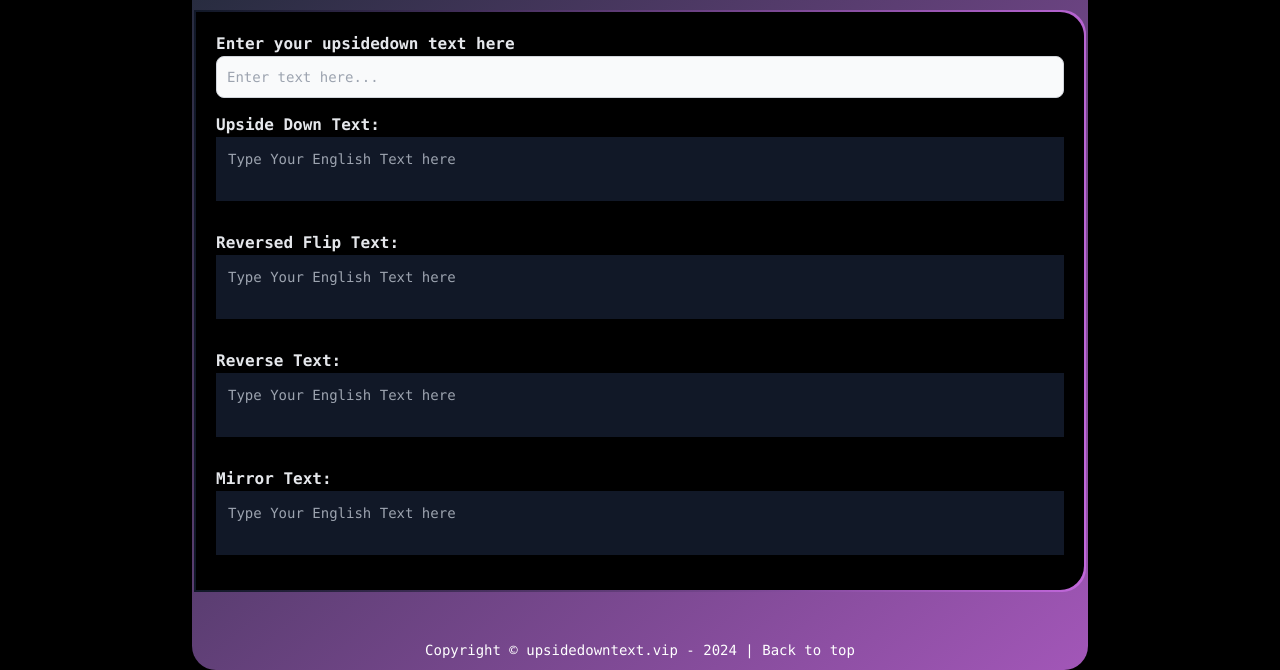
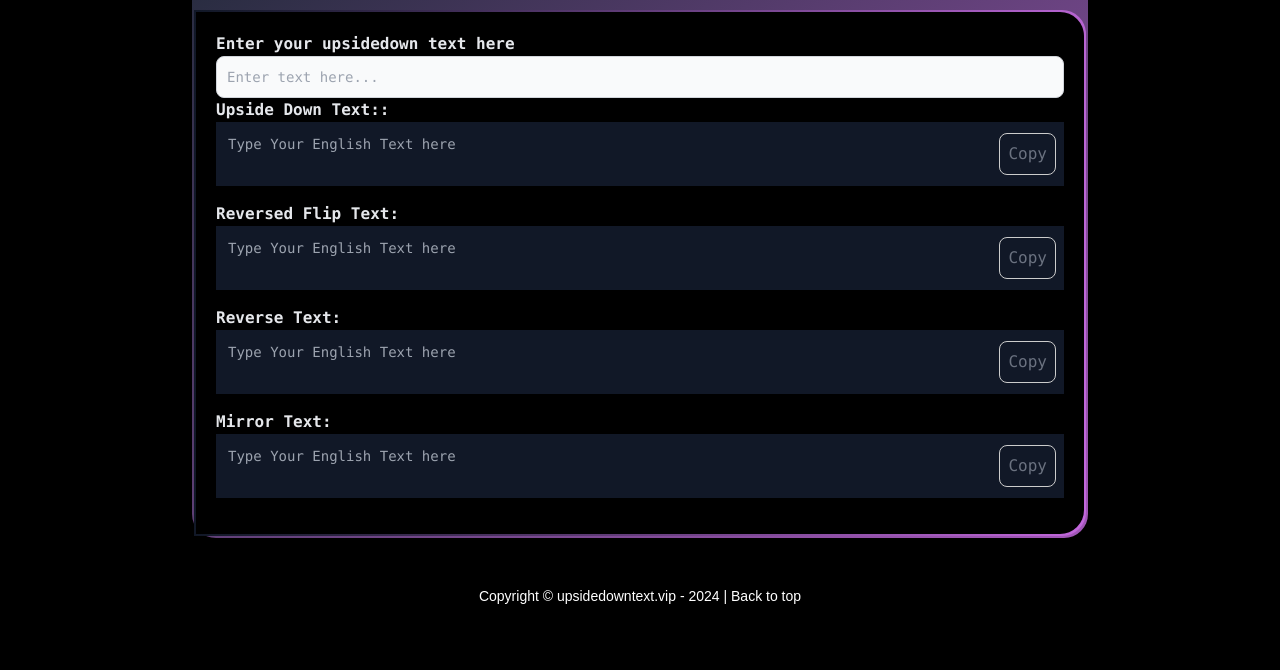
Before and after one commit to yangjuzi/upsidedown, a plain HTML site: page index.html in a window 1280 px wide. Shown: the part 224-894 px from the top of the page. After the commit the page ends 838 px from the top, so only its background shows below. Drawn offline with Linux system fonts and the light colour scheme.

Commit message:
add copy button

```diff
--- a/index.html
+++ b/index.html
@@ -1,5 +1,6 @@
 <!DOCTYPE html>
 <html lang="en">
+
 <head>
     <meta charset="UTF-8">
     <meta name="viewport" content="width=device-width, initial-scale=1.0">
@@ -16,27 +17,40 @@
 
         }
 
-        .output {
-            margin: 15px 0;
-			display: flex;
-            flex-direction: column;
-            align-items: flex-start; /* 新增 */
 
-        }
         label {
             font-weight: bold;
-			text-align: left; /* 修改 */
+            text-align: left;
+            /* 修改 */
         }
+
         input {
             width: 100%;
             padding: 8px;
             margin: 8px 0;
             font-size: 16px;
-			text-align: left; /* 修改 */
+            text-align: left;
+            /* 修改 */
         }
 
+
+
+        /* 添加按钮样式 */
+        button {
+            padding: 10px;
+            background-color: #f1f1f1;
+            border: 1px solid #ccc;
+            border-radius: 4px;
+            cursor: pointer;
+            margin-left: 10px;
+        }
+
+        button:hover {
+            background-color: #ddd;
+        }
     </style>
 </head>
+
 <body>
     /*nav*/
 
@@ -46,7 +60,8 @@
 
 
             <div class="hidden w-full md:block md:w-auto" id="navbar-default">
-      <ul class="font-medium flex flex-col p-4 md:p-0 mt-4 border border-gray-100 rounded-lg bg-gray-50 md:flex-row md:space-x-8 rtl:space-x-reverse md:mt-0 md:border-0 md:bg-black dark:bg-gray-800 md:dark:bg-gray-900 dark:border-gray-700">
+                <ul
+                    class="font-medium flex flex-col p-4 md:p-0 mt-4 border border-gray-100 rounded-lg bg-gray-50 md:flex-row md:space-x-8 rtl:space-x-reverse md:mt-0 md:border-0 md:bg-black dark:bg-gray-800 md:dark:bg-gray-900 dark:border-gray-700">
                     <li>
                         <a href="./index.html" class="block py-2 px-3 text-gray-200 rounded hover:#cb6ce6">Home</a>
                     </li>
@@ -54,10 +69,12 @@
                         <a href="./aboutus.html" class="block py-2 px-3 text-gray-200 rounded hover:#cb6ce6">About</a>
                     </li>
                     <li>
-          <a href="./contactus.html" class="block py-2 px-3 text-gray-200 rounded hover:#cb6ce6">Contact</a>
+                        <a href="./contactus.html"
+                            class="block py-2 px-3 text-gray-200 rounded hover:#cb6ce6">Contact</a>
                     </li>
                     <li>
-          <a href="./privacypolicy.html" class="block py-2 px-3 text-gray-200 rounded hover:#cb6ce6">Privacy Policy</a>
+                        <a href="./privacypolicy.html"
+                            class="block py-2 px-3 text-gray-200 rounded hover:#cb6ce6">Privacy Policy</a>
                     </li>
 
                 </ul>
@@ -66,32 +83,72 @@
     </nav>
     /*zhuyaogongneng*/
 
-    <div class="relative w-full max-w-4xl text-center mx-auto bg-gradient-to-br from-gray-800 to-[#cb6ce6]/80 rounded-3xl p-[2px] font-mono">
-	<h1 as="h3" class="w-full mt-10 mb-8 text-2xl sm:text-4xl text-gray-200 font-medium" data-br=":R2j6:" data-brr="1" style="display:inline-block;vertical-align:top;text-decoration:inherit;text-wrap:balance">welecome
+    <div
+        class="relative w-full max-w-4xl text-center mx-auto bg-gradient-to-br from-gray-800 to-[#cb6ce6]/80 rounded-3xl p-[2px] font-mono">
+        <h1 as="h3" class="w-full mt-10 mb-8 text-2xl sm:text-4xl text-gray-200 font-medium" data-br=":R2j6:"
+            data-brr="1" style="display:inline-block;vertical-align:top;text-decoration:inherit;text-wrap:balance">
+            welecome
             to upsidedowntext.vip</h1>
 
-		<div class="hidden sm:block bg-gradient-to-r from-gray-900 to-[#cb6ce6]/80 rounded-3xl md:rounded-l-none p-[2px] w-full text-gray-100">
+
+        <div    class="hidden sm:block bg-gradient-to-r from-gray-900 to-[#cb6ce6]/80 rounded-3xl md:rounded-l-none p-[2px] w-full text-gray-100">
             <div class="bg-black p-5 rounded-3xl md:rounded-l-none flex flex-col justify-between">
 
                 <label for="inputText" class="text-gray-200">Enter your upsidedown text here</label>
-        <input type="text" id="inputText" placeholder="Enter text here..." class="bg-gray-50 border border-gray-300 text-gray-900 text-sm rounded-lg focus:ring-blue-500 focus:border-blue-500 block w-full p-2.5 dark:bg-gray-700 dark:border-gray-600 dark:placeholder-gray-400 dark:text-white dark:focus:ring-blue-500 dark:focus:border-blue-500">
+                <input type="text" id="inputText" placeholder="Enter text here..."
+                    class="bg-gray-50 border border-gray-300 text-gray-900 text-sm rounded-lg focus:ring-blue-500 focus:border-blue-500 block w-full p-2.5 dark:bg-gray-700 dark:border-gray-600 dark:placeholder-gray-400 dark:text-white dark:focus:ring-blue-500 dark:focus:border-blue-500">
 
-        <div class="output">
-            <label for="upsideDownText" class="text-gray-200">Upside Down Text:</label>
-            <input type="text" id="upsideDownText" class="bg-gray-900 block border-none outline-none resize-none w-full p-3 pb-8 text-xs sm:text-sm whitespace-pre-wrap overflow-hidden" placeholder="Type Your English Text here" aria-label="Type your English text here" readonly>
+
+
+
+
+                <label for="upsideDownText" class="text-gray-200">Upside Down Text::</label>
+                <div class="relative mb-4">
+                    <input type="text" id="upsideDownText"
+                        class="bg-gray-900 block border-none outline-none resize-none w-full p-3 pb-8 text-xs sm:text-sm whitespace-pre-wrap overflow-hidden"
+                        placeholder="Type Your English Text here" aria-label="Type your English text here" readonly>
+                    <button id="copy-upsideDownText"
+                        class="absolute end-2 top-1/2 -translate-y-1/2 text-gray-500 dark:text-gray-400 hover:bg-gray-100 dark:hover:bg-gray-800 rounded-lg p-2 inline-flex items-center justify-center">
+                        Copy
+                    </button>
                 </div>
-        <div class="output">
                 <label for="reversedFlipText" class="text-gray-200">Reversed Flip Text:</label>
-            <input type="text" id="reversedFlipText" class="bg-gray-900 block border-none outline-none resize-none w-full p-3 pb-8 text-xs sm:text-sm whitespace-pre-wrap overflow-hidden" placeholder="Type Your English Text here" aria-label="Type your English text here" readonly>
+                <div class="relative mb-4">
+                    <input type="text" id="reversedFlipText"
+                        class="bg-gray-900 block border-none outline-none resize-none w-full p-3 pb-8 text-xs sm:text-sm whitespace-pre-wrap overflow-hidden"
+                        placeholder="Type Your English Text here" aria-label="Type your English text here" readonly>
+                    <button id="copy-reversedFlipText"
+                        class="absolute end-2 top-1/2 -translate-y-1/2 text-gray-500 dark:text-gray-400 hover:bg-gray-100 dark:hover:bg-gray-800 rounded-lg p-2 inline-flex items-center justify-center">
+                        Copy
+                    </button>
                 </div>
-        <div class="output">
                 <label for="reverseText" class="text-gray-200">Reverse Text:</label>
-            <input type="text" id="reverseText" class="bg-gray-900 block border-none outline-none resize-none w-full p-3 pb-8 text-xs sm:text-sm whitespace-pre-wrap overflow-hidden" placeholder="Type Your English Text here" aria-label="Type your English text here" readonly>
+                <div class="relative mb-4">
+                    <input type="text" id="reverseText"
+                        class="bg-gray-900 block border-none outline-none resize-none w-full p-3 pb-8 text-xs sm:text-sm whitespace-pre-wrap overflow-hidden"
+                        placeholder="Type Your English Text here" aria-label="Type your English text here" readonly>
+                    <button id="copy-reverseText"
+                        class="absolute end-2 top-1/2 -translate-y-1/2 text-gray-500 dark:text-gray-400 hover:bg-gray-100 dark:hover:bg-gray-800 rounded-lg p-2 inline-flex items-center justify-center">
+                        Copy
+                    </button>
                 </div>
-        <div class="output">
                 <label for="mirrorText" class="text-gray-200">Mirror Text:</label>
-            <input type="text" id="mirrorText" class="bg-gray-900 block border-none outline-none resize-none w-full p-3 pb-8 text-xs sm:text-sm whitespace-pre-wrap overflow-hidden" placeholder="Type Your English Text here" aria-label="Type your English text here" readonly>
+                <div class="relative mb-4">
+                    <input type="text" id="mirrorText"
+                        class="bg-gray-900 block border-none outline-none resize-none w-full p-3 pb-8 text-xs sm:text-sm whitespace-pre-wrap overflow-hidden"
+                        placeholder="Type Your English Text here" aria-label="Type your English text here" readonly>
+                    <button id="copy-mirrorText"
+                        class="absolute end-2 top-1/2 -translate-y-1/2 text-gray-500 dark:text-gray-400 hover:bg-gray-100 dark:hover:bg-gray-800 rounded-lg p-2 inline-flex items-center justify-center">
+                        Copy
+                    </button>
                 </div>
+
+
+            </div>
+
+
+
+
         </div>
     </div>
 
@@ -123,13 +180,32 @@
             return text.split('').map(c => flipText(c)).join('');
         }
 
-        document.getElementById('inputText').addEventListener('input', function() {
+        document.getElementById('inputText').addEventListener('input', function () {
             const inputText = this.value;
             document.getElementById('upsideDownText').value = flipText(inputText);
             document.getElementById('reversedFlipText').value = reverseText(flipText(inputText));
             document.getElementById('reverseText').value = reverseText(inputText);
             document.getElementById('mirrorText').value = mirrorText(inputText);
         });
+
+        function copyToClipboard(elementId) {
+            const element = document.getElementById(elementId);
+            element.select();
+            document.execCommand('copy');
+
+            const button = document.getElementById(`copy-${elementId}`);
+            button.textContent = 'Copied';
+
+            setTimeout(() => {
+                button.textContent = 'Copy';
+            }, 2000);
+        }
+
+        // 为每个复制按钮添加点击事件监听器
+        document.getElementById('copy-upsideDownText').addEventListener('click', () => copyToClipboard('upsideDownText'));
+        document.getElementById('copy-reversedFlipText').addEventListener('click', () => copyToClipboard('reversedFlipText'));
+        document.getElementById('copy-reverseText').addEventListener('click', () => copyToClipboard('reverseText'));
+        document.getElementById('copy-mirrorText').addEventListener('click', () => copyToClipboard('mirrorText'));
     </script>
 
     </br></br>
```
Lines whose indentation alone changed are shown as unchanged.
